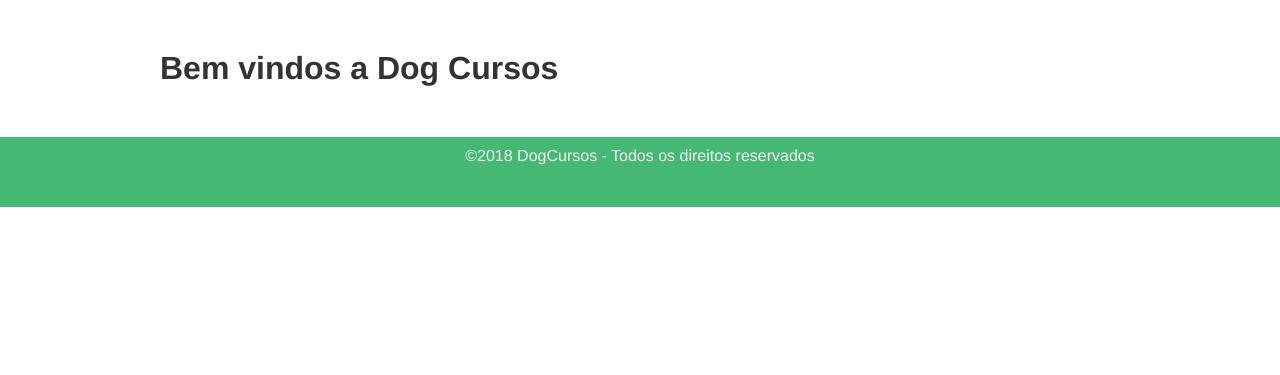
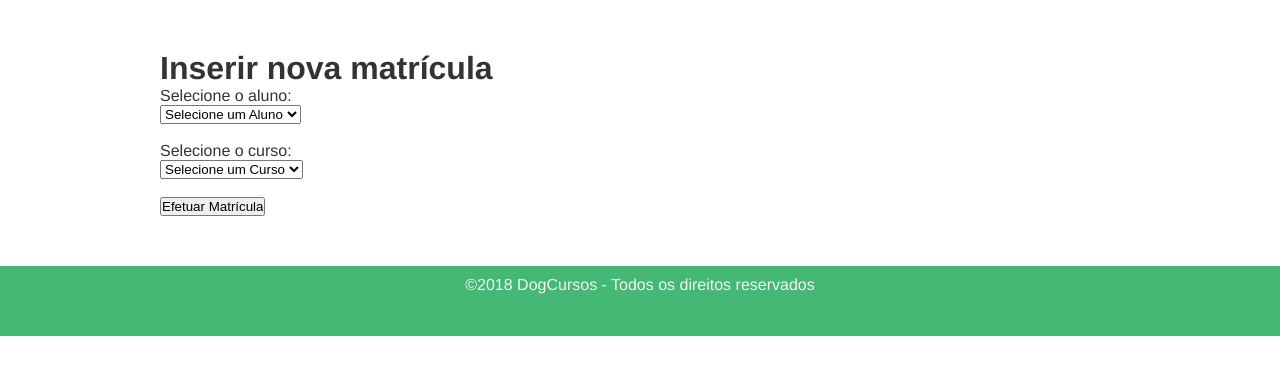
Before and after one commit to MkRodrigues/curso-php, a PHP site: page /index.php?pagina=inserir_matricula in a window 1280 px wide. Shown: the part 110-485 px from the top of the page. Run offline with PHP 8.4, Linux system fonts and the light colour scheme; data that the repository does not hold is empty.

Commit message:
Insercao das paginas
Matricula, Alunos e Cursos. Conexao como banco e layout de páginas

```diff
--- a/css/estilo.css
+++ b/css/estilo.css
@@ -65,4 +65,22 @@ footer {
 .tabela {
     width: 100%;
     border: 1px solid #ccc;
+    margin-top: 25px;
 }
+
+.btn-novo {
+    padding: 10px;
+    color: white;
+    background: #4c7;
+    margin-bottom: 20px;
+}
+
+.parte-1, .parte-2 {
+    /* display: flex; */
+    margin: 10px 0;
+}
+
+.titulo {
+    /* font-size: 1.3em; */
+    /* text-align: center; */
+}
--- a/index.php
+++ b/index.php
@@ -10,13 +10,12 @@ include 'header.php';
 $pagina = $_GET['pagina'];
 
 // Pegando cada página do Menu via PHP
-
+// Se a página estiver setada será pega e exibida ao usuário
 if(isset($_GET['pagina'])) {
     $pagina = $_GET['pagina'];
 
 }else{
     $pagina = 'home';
-
 }
 
 if($pagina == 'cursos') {
@@ -28,9 +27,17 @@ if($pagina == 'cursos') {
 }elseif($pagina == 'matriculas') {
     include 'views/matriculas.php';
 
+}elseif($pagina == 'inserir_aluno') {
+    include 'views/inserir_aluno.php';
+
+}elseif($pagina == 'inserir_curso') {
+    include 'views/inserir_curso.php';
+
+}elseif($pagina == 'inserir_matricula') {
+    include 'views/inserir_matricula.php';
+
 }else{
     include 'views/home.php';
-
 }
 
 // Rodapé
--- /dev/null
+++ b/processa_matricula.php
@@ -0,0 +1 @@
+<!-- Esta página recebe a informação do respectivo formulário com os dados a serem inseridos no SGBD e faz essa comunicação com o mesmo, não aparecendo ao usuário -->
--- a/views/alunos.php
+++ b/views/alunos.php
@@ -1,3 +1,5 @@
+<a class="btn-novo" href="?pagina=inserir_aluno">Novo Aluno</a>
+
 <table class="tabela">
 
     <tr>
--- a/views/cursos.php
+++ b/views/cursos.php
@@ -1,3 +1,5 @@
+<a class="btn-novo" href="?pagina=inserir_curso">Novo Curso</a>
+
 <table class="tabela">
 
     <tr>
--- /dev/null
+++ b/views/inserir_matricula.php
@@ -0,0 +1,53 @@
+<h1>Inserir nova matrícula</h1>
+
+<form class="formulario" action="processa_matricula.php" method="POST">
+
+    <p>Selecione o aluno: </p>
+    <select name="escolha_aluno">
+        <option value="">Selecione um Aluno</option>
+        <?php
+
+            while($linha = mysqli_fetch_array($consulta_alunos)) {
+                echo '<option value="'.$linha['id_aluno'].'">'.$linha['nome_aluno'].'</option>';
+            }
+
+        ?>
+    </select>
+
+    <br><br>
+
+    <p>Selecione o curso: </p>
+    <select name="escolha_curso">
+        <option value="">Selecione um Curso</option>
+
+        <?php
+
+            while($linha = mysqli_fetch_array($consulta_cursos)) {
+                echo '<option value="'.$linha['id_curso'].'">'.$linha['nome_curso'].'</option>';
+            }
+
+        ?>
+    </select>
+
+    <br><br>
+
+    <input type="submit" value="Efetuar Matrícula">
+
+</form>
+
+
+
+
+
+    <!-- <div class="parte-1">
+        <label class="titulo" for="">Nome aqui: </label>
+        <input class="campo" type="text" name="matricula">
+    </div>
+
+    <div class="parte-2">
+        <label class="titulo" for=""> Nome aqui: </label>
+        <input class="campo" type="text" name="">
+    </div>
+    <input type="submit" value="inserir matricula">
+
+</form> -->
--- a/views/matriculas.php
+++ b/views/matriculas.php
@@ -1,3 +1,5 @@
+<a class="btn-novo" href="?pagina=inserir_matricula">Nova Matrícula</a>
+
 <table class="tabela">
 
     <tr>
```
Also changed, not shown: processa_aluno.php (added, +21 -0 lines), processa_curso.php (added, +19 -0 lines), views/inserir_aluno.php (added, +16 -0 lines), views/inserir_curso.php (added, +16 -0 lines).
